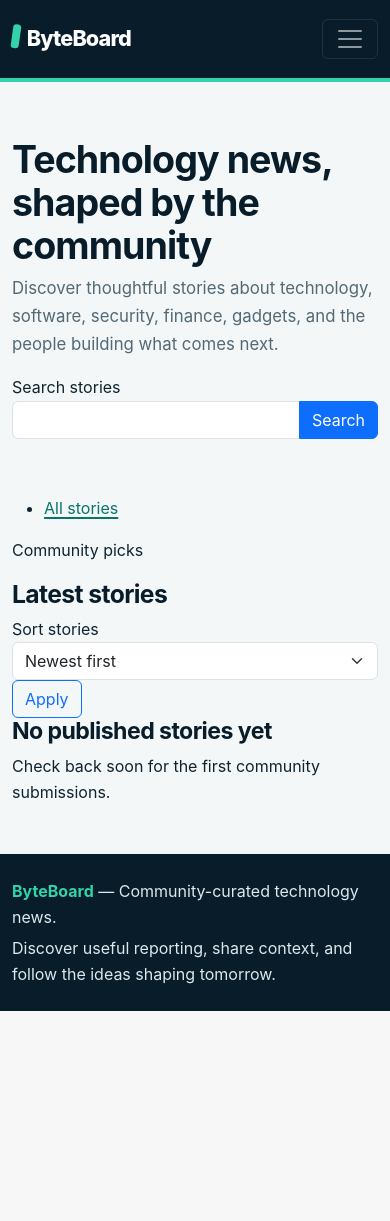
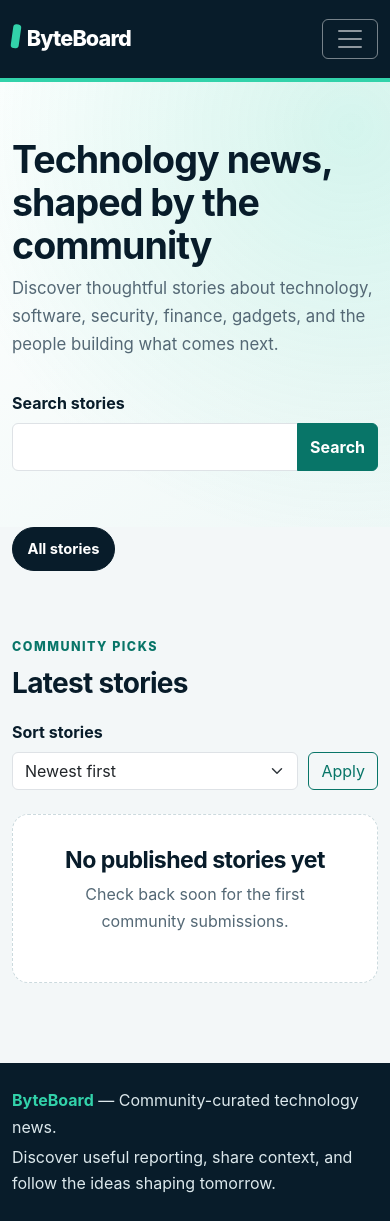
Before and after one commit to AbdulkadirKhoujja/codeinstitute-milestone-3-project, a Django app: page / in a window 390 px wide. Before the commit the page ends 1011 px from the top, so only its background shows below. Run offline with Django 5.2, Linux system fonts and the light colour scheme; data that the repository does not hold is empty.

Commit message:
style: refine responsive story discovery

```diff
--- a/static/css/style.css
+++ b/static/css/style.css
@@ -110,7 +110,41 @@ a:hover {
   color: var(--bb-teal);
 }
 
+.navbar .nav-link {
+  border-radius: var(--bb-radius-sm);
+  color: #dce8ec;
+  font-weight: 650;
+  padding-inline: 0.8rem !important;
+}
+
+.navbar .nav-link:hover,
+.navbar .nav-link:focus-visible {
+  background: rgb(255 255 255 / 10%);
+  color: #ffffff;
+}
+
+.navbar-toggler {
+  border-color: rgb(255 255 255 / 45%);
+}
+
+.eyebrow {
+  color: var(--bb-teal-dark);
+  font-size: 0.78rem;
+  font-weight: 800;
+  letter-spacing: 0.12em;
+  margin-bottom: 0.55rem;
+  text-transform: uppercase;
+}
+
+.eyebrow a {
+  color: inherit;
+  text-decoration: none;
+}
+
 #main-content > section:first-child {
+  background:
+    radial-gradient(circle at 90% 10%, rgb(50 210 170 / 18%), transparent 26rem),
+    linear-gradient(145deg, #ffffff 0%, #eff8f7 100%);
   padding-block: clamp(3.5rem, 8vw, 6.5rem) !important;
 }
 
@@ -123,6 +157,203 @@ a:hover {
   color: var(--bb-muted);
   font-size: clamp(1.05rem, 2.4vw, 1.3rem);
   max-width: 44rem;
+}
+
+.story-search {
+  margin-top: 2rem;
+  max-width: 42rem;
+}
+
+.story-search > label,
+.story-sort label {
+  color: var(--bb-navy);
+  display: block;
+  font-weight: 750;
+  margin-bottom: 0.4rem;
+}
+
+.story-search .form-control,
+.story-search .btn {
+  min-height: 3rem;
+}
+
+.btn-primary {
+  --bs-btn-bg: var(--bb-teal-dark);
+  --bs-btn-border-color: var(--bb-teal-dark);
+  --bs-btn-hover-bg: var(--bb-navy-soft);
+  --bs-btn-hover-border-color: var(--bb-navy-soft);
+  --bs-btn-active-bg: var(--bb-navy);
+  --bs-btn-active-border-color: var(--bb-navy);
+  font-weight: 700;
+}
+
+.btn-outline-primary {
+  --bs-btn-color: var(--bb-teal-dark);
+  --bs-btn-border-color: var(--bb-teal-dark);
+  --bs-btn-hover-bg: var(--bb-teal-dark);
+  --bs-btn-hover-border-color: var(--bb-teal-dark);
+}
+
+.category-navigation {
+  margin-block: -1.15rem 3rem;
+  overflow-x: auto;
+  padding-block: 1.15rem;
+}
+
+.category-navigation__list {
+  display: flex;
+  gap: 0.65rem;
+  list-style: none;
+  margin: 0;
+  min-width: max-content;
+  padding: 0;
+}
+
+.category-navigation a {
+  background: var(--bb-surface);
+  border: 0.08rem solid var(--bb-border);
+  border-radius: 999px;
+  color: var(--bb-navy-soft);
+  display: block;
+  font-size: 0.92rem;
+  font-weight: 700;
+  padding: 0.55rem 0.9rem;
+  text-decoration: none;
+}
+
+.category-navigation a:hover {
+  border-color: var(--bb-teal-dark);
+  color: var(--bb-teal-dark);
+}
+
+.category-navigation a[aria-current="page"] {
+  background: var(--bb-navy);
+  border-color: var(--bb-navy);
+  color: #ffffff;
+}
+
+.story-feed {
+  padding-bottom: 2rem;
+}
+
+.section-heading {
+  margin-bottom: 1.25rem;
+}
+
+.section-heading h2 {
+  font-size: clamp(1.75rem, 4vw, 2.55rem);
+  margin-bottom: 0;
+}
+
+.story-sort {
+  align-items: end;
+  display: grid;
+  gap: 0.65rem;
+  grid-template-columns: minmax(0, 1fr) auto;
+  margin-bottom: 1.5rem;
+  max-width: 30rem;
+}
+
+.story-sort label {
+  grid-column: 1 / -1;
+  margin-bottom: -0.25rem;
+}
+
+.story-feed__list {
+  display: grid;
+  gap: 1.15rem;
+}
+
+.story-card {
+  background: var(--bb-surface);
+  border: 0.08rem solid var(--bb-border);
+  border-left: 0.3rem solid var(--bb-teal);
+  border-radius: var(--bb-radius);
+  box-shadow: 0 0.35rem 1.2rem rgb(8 28 42 / 5%);
+  display: flex;
+  flex-direction: column;
+  gap: 1rem;
+  justify-content: space-between;
+  padding: clamp(1.25rem, 3vw, 1.8rem);
+  transition: border-color 150ms ease, box-shadow 150ms ease, transform 150ms ease;
+}
+
+.story-card:hover {
+  border-left-color: var(--bb-coral);
+  box-shadow: var(--bb-shadow);
+  transform: translateY(-0.15rem);
+}
+
+.story-card__title {
+  font-size: clamp(1.3rem, 3vw, 1.65rem);
+  margin-bottom: 0.75rem;
+}
+
+.story-card__title a {
+  color: var(--bb-navy);
+  text-decoration: none;
+}
+
+.story-card__title a:hover {
+  color: var(--bb-teal-dark);
+}
+
+.story-meta {
+  color: var(--bb-muted);
+  font-size: 0.9rem;
+  margin-bottom: 0;
+}
+
+.story-score {
+  background: #e6f8f3;
+  border-radius: 999px;
+  color: #075f55;
+  display: inline-block;
+  font-size: 0.85rem;
+  font-weight: 800;
+  margin: 0.8rem 0 0;
+  padding: 0.28rem 0.7rem;
+}
+
+.story-card__action {
+  align-self: flex-start;
+  color: var(--bb-navy);
+  font-weight: 800;
+}
+
+.empty-state {
+  background: var(--bb-surface);
+  border: 0.12rem dashed var(--bb-border);
+  border-radius: var(--bb-radius);
+  grid-column: 1 / -1;
+  padding: clamp(2rem, 6vw, 4rem);
+  text-align: center;
+}
+
+.empty-state p {
+  color: var(--bb-muted);
+}
+
+.story-pagination {
+  margin-top: 2rem;
+}
+
+.story-pagination .pagination {
+  flex-wrap: wrap;
+  gap: 0.4rem;
+}
+
+.story-pagination .page-link {
+  border-color: var(--bb-border);
+  border-radius: var(--bb-radius-sm) !important;
+  color: var(--bb-teal-dark);
+  font-weight: 700;
+}
+
+.story-pagination .active > .page-link {
+  background: var(--bb-navy);
+  border-color: var(--bb-navy);
+  color: #ffffff;
 }
 
 .site-footer {
```
Also changed, not shown: other parts of static/css/style.css (+59 -0 lines).
